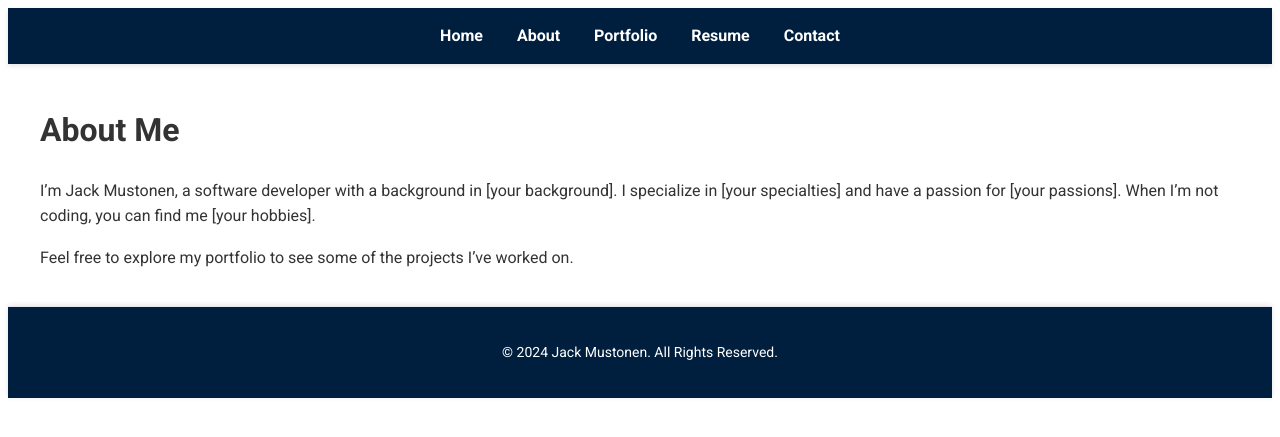
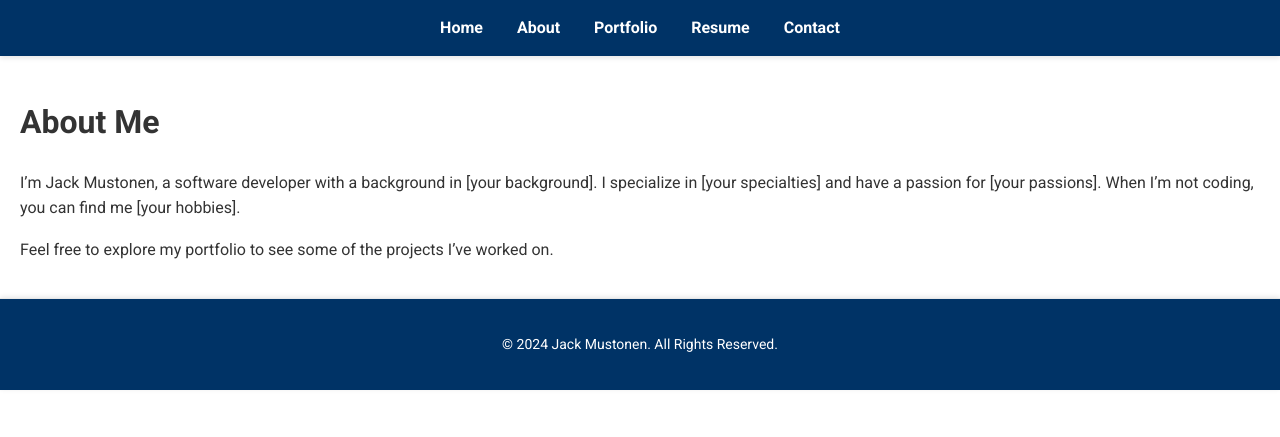
Before and after one commit to APinchofPepper/jackmustonen.com, a Jekyll site: the page built from about.md, in a window 1280 px wide. Shown: the top 437 px of the page. Built offline with Jekyll 4.4.1, drawn with Linux system fonts in a browser that asks for light colours.

Commit message:
Update styles.css

```diff
--- a/assets/css/styles.css
+++ b/assets/css/styles.css
@@ -5,14 +5,18 @@ body {
     line-height: 1.6;
     color: #333;
     background-color: #ffffff; /* Set the background to white */
+    margin: 0;
+    padding: 0;
 }
 
 /* Header */
 nav {
-    background-color: #001f3f; /* Navy blue header */
+    background-color: #003366; /* Navy blue header */
     padding: 15px 0;
     box-shadow: 0px 2px 5px rgba(0, 0, 0, 0.1);
     text-align: center;
+    width: 100%;
+    margin: 0;
 }
 
 nav a {
@@ -36,21 +40,23 @@ nav a:hover {
     padding: 100px 0;
     text-align: center;
     color: #ffffff; /* White text over the hero image */
+    width: 100%;
+    margin: 0;
 }
 
 /* Buttons */
 .btn {
     padding: 10px 20px;
     background-color: #ffffff; /* White button */
-    color: #001f3f; /* Navy blue text */
+    color: #003366; /* Navy blue text */
     text-decoration: none;
     border-radius: 5px;
-    border: 2px solid #001f3f; /* Navy blue border */
+    border: 2px solid #003366; /* Navy blue border */
     transition: background-color 0.3s ease, color 0.3s ease;
 }
 
 .btn:hover {
-    background-color: #001f3f; /* Navy blue background on hover */
+    background-color: #003366; /* Navy blue background on hover */
     color: #ffffff; /* White text on hover */
 }
 
@@ -58,16 +64,18 @@ nav a:hover {
 footer {
     text-align: center;
     padding: 20px 0;
-    background-color: #001f3f; /* Navy blue footer */
+    background-color: #003366; /* Navy blue footer */
     color: #ffffff; /* White text */
     border-top: 1px solid #e7e7e7;
     box-shadow: 0px -1px 5px rgba(0, 0, 0, 0.1);
     font-size: 14px;
+    width: 100%;
+    margin: 0;
 }
 
 /* Container */
 .container {
-    max-width: 1200px;
+    max-width: 100%;
     margin: 0 auto;
     padding: 20px;
 }
```
